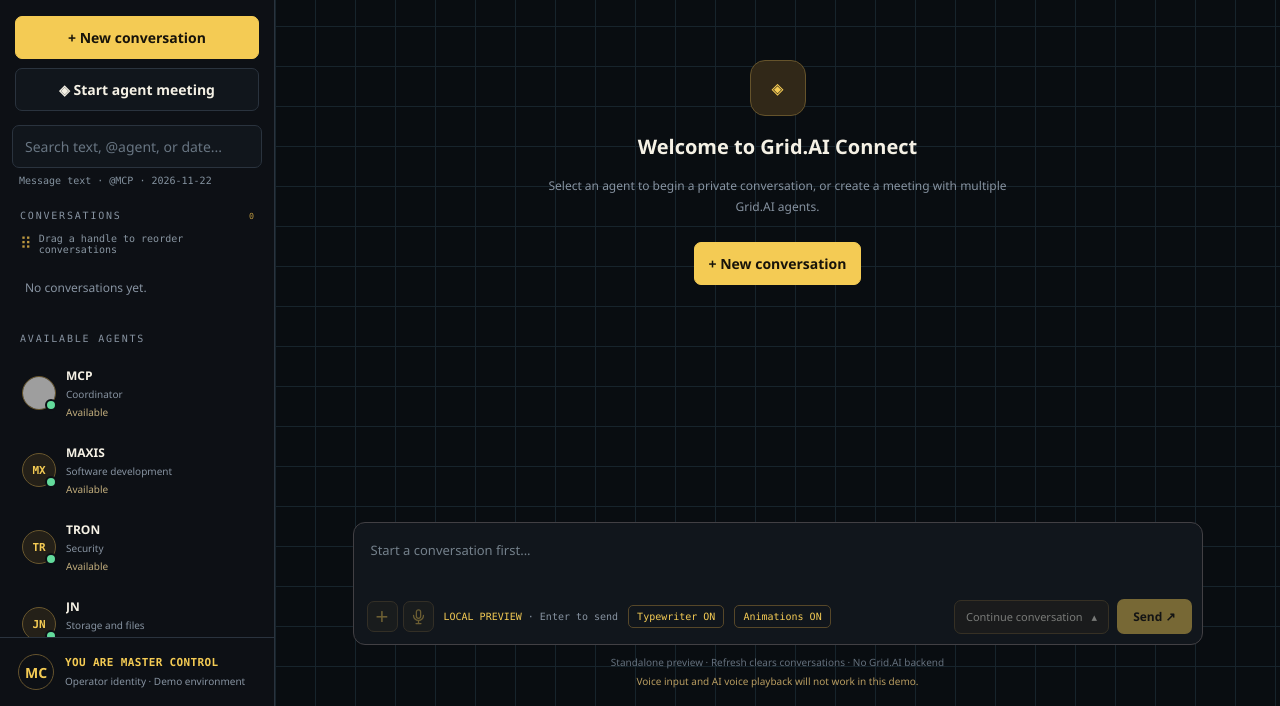
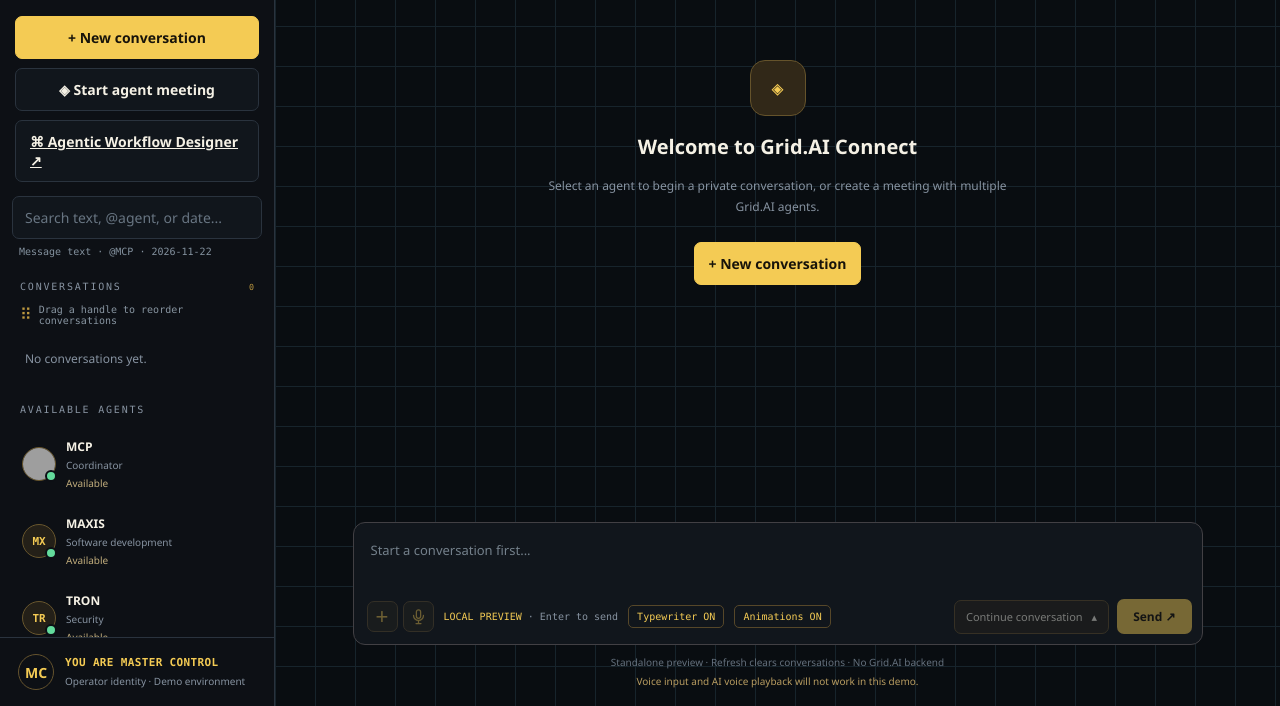
Before and after one commit to Scorpio7736/GRID.AI-GUI-DEMO, a plain HTML site: page Chat.html in a window 1280 px wide. Shown: the part 94-800 px from the top of the page. Drawn offline with Linux system fonts and the light colour scheme; grey boxes are pictures that could not be loaded.

Commit message:
Link Workflow Designer from Connect sidebar

```diff
--- a/Chat.html
+++ b/Chat.html
@@ -47,6 +47,9 @@
       <button class="secondary-button" id="meetingButton">
         ◈ Start agent meeting
       </button>
+      <a class="secondary-button workflow-designer-launch" href="./Workflow-Designer.html" aria-label="Open Agentic Workflow Designer">
+        <span aria-hidden="true">⌘</span> Agentic Workflow Designer <span class="workflow-launch-arrow" aria-hidden="true">↗</span>
+      </a>
     </div>
 
     <div class="sidebar-scroll">
```
